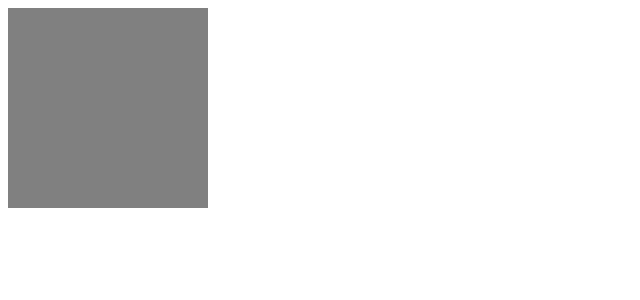
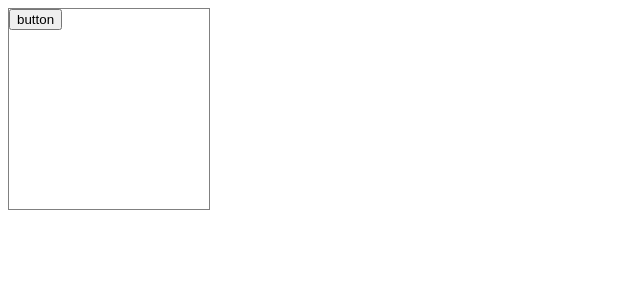
Before and after one commit to glav-git/typescript-react-learning, a React (Create React App) app: page / in a window 1280 px wide. Shown: the top 300 px of the page, without its empty margins (0-640 px from the left). Built offline with nearby package versions, Linux system fonts and the light colour scheme.

Commit message:
add children support for Card component

```diff
--- a/src/App.tsx
+++ b/src/App.tsx
@@ -3,7 +3,9 @@ import Card from "./components/Card"
 const App = () => {
   return (
     <div>
-      <Card width="200px" height="200px"/>
+      <Card width="200px" height="200px">
+        <button>button</button>
+      </Card>
     </div>
   )
 }
--- a/src/components/Card.tsx
+++ b/src/components/Card.tsx
@@ -3,12 +3,13 @@ import React from 'react';
 interface CardProps {
     width?: string;
     height?: string;
+    children?: React.ReactChild | React.ReactNode
 }
 
-const Card = ({width, height}: CardProps) => {
+const Card = ({width, height, children}: CardProps) => {
     return (
-        <div style={{width, height, background: 'gray'}}>
-
+        <div style={{width, height, border: '1px solid gray'}}>
+            {children}
         </div>
     );
 };
```
